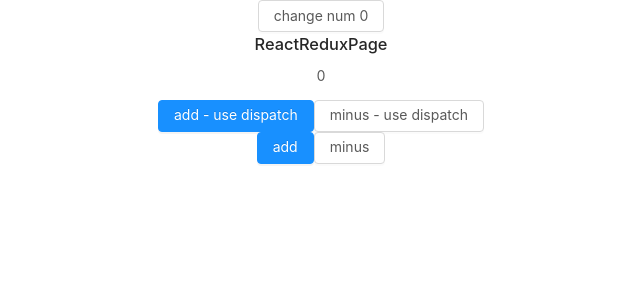
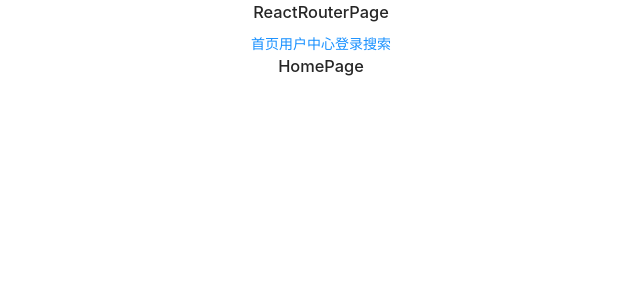
Before and after one commit to luodan2015/react-project, a React (Create React App) app in the folder my-app/: page / in a window 1280 px wide. Shown: the top 300 px of the page, without its empty margins (319-959 px from the left). Built offline with nearby package versions, Linux system fonts and the light colour scheme.

Commit message:
feat: react-routerx

```diff
--- a/my-app/package.json
+++ b/my-app/package.json
@@ -13,6 +13,7 @@
     "react-app-rewired": "^2.1.8",
     "react-dom": "^17.0.1",
     "react-redux": "^7.2.2",
+    "react-router-dom": "^5.2.0",
     "react-scripts": "4.0.1",
     "redux": "^4.0.5",
     "redux-logger": "^3.0.6",
--- a/my-app/src/App.js
+++ b/my-app/src/App.js
@@ -1,18 +1,20 @@
-import React, { useState } from "react";
-import { Button } from "antd";
+import React from "react";
+// import React, { useState } from "react";
+// import { Button } from "antd";
 // import MyFormPage from './pages/MyFormPage';
 // import DialogPage from './pages/DialogPage';
 // import ContextPage from './pages/ContextPage';
 // import ContextTypePage from './pages/ContextTypePage';
 // import ConsumerPage from './pages/ConsumerPage';
 // import ReduxPage from './pages/ReduxPage';
-import ReactReduxPage from "./pages/ReactReduxPage";
+// import ReactReduxPage from "./pages/ReactReduxPage";
+import ReactRouterPage from "./pages/ReactRouterPage";
+// import RouteChildren from "./pages/RouteChildren";
 
 import "./App.css";
 
-
 function App() {
-  const [num, setNum] = useState(0);
+  // const [num, setNum] = useState(0);
   return (
     <div className="App">
       {/* 表单组件 */}
@@ -26,8 +28,12 @@ function App() {
       {/* Redux学习 */}
       {/* <ReduxPage /> */}
       {/* react-redux */}
-      <Button onClick={() => setNum(num + 1)}>change num { num }</Button>
-      <ReactReduxPage num={num} />
+      {/* <Button onClick={() => setNum(num + 1)}>change num { num }</Button> */}
+      {/* <ReactReduxPage num={num} /> */}
+      {/* react-router */}
+      <ReactRouterPage />
+      {/* route-children */}
+      {/* <RouteChildren /> */}
     </div>
   );
 }
--- a/my-app/src/index.js
+++ b/my-app/src/index.js
@@ -7,6 +7,7 @@ import reportWebVitals from './reportWebVitals';
 import { Provider } from './utils/reactRedux';
 import store from './store/index-redux';
 
+// 把store放在最顶层
 // 把Provider放在根组件外层，使子组件都能获得store
 ReactDOM.render(
   <React.StrictMode>
--- /dev/null
+++ b/my-app/src/pages/HomePage.js
@@ -0,0 +1,11 @@
+import React, { Component } from 'react'
+
+export default class HomePage extends Component {
+  render() {
+    return (
+      <div>
+        <h3>HomePage</h3>
+      </div>
+    )
+  }
+}
--- /dev/null
+++ b/my-app/src/pages/LoginPage.js
@@ -0,0 +1,17 @@
+import React, { Component } from 'react';
+import { Redirect } from 'react-router-dom';
+
+export default class LoginPage extends Component {
+  render() {
+    const { isLogin, location } = this.props;
+    const { redirect = '/' } = location.state || {};
+    if (isLogin) {
+      return <Redirect to={redirect} />;
+    }
+    return (
+      <div>
+        <h3>LoginPage</h3>
+      </div>
+    );
+  }
+}
--- /dev/null
+++ b/my-app/src/pages/PrivateRoute.js
@@ -0,0 +1,12 @@
+import React, { Component } from 'react';
+import { Route, Redirect } from 'react-router-dom';
+
+export default class PrivateRoute extends Component {
+  render() {
+    const { isLogin, path, component } = this.props;
+    if (isLogin) {
+      return <Route path={path} component={component} />;
+    }
+    return <Redirect to={{ pathname: '/login', state: { redirect: path }}} />
+  }
+}
--- /dev/null
+++ b/my-app/src/pages/ReactRouterPage.js
@@ -0,0 +1,51 @@
+import React, { Component } from 'react';
+import { BrowserRouter as Router, Route, Link, Switch } from 'react-router-dom';
+import HomePage from './HomePage';
+import LoginPage from './LoginPage';
+import PrivateRoute from './PrivateRoute';
+import UserPage from './UserPage';
+
+export default class ReactRouterPage extends Component {
+  render() {
+    return (
+      <div>
+        <h3>ReactRouterPage</h3>
+
+        <Router>
+          <Link to="/">首页</Link>
+          <Link to="/user">用户中心</Link>
+          <Link to="/login">登录</Link>
+          <Link to="/search/123">搜索</Link>
+          {/* Route一定要包裹在Router之内，因为Route要使用history location，这些来自Router */}
+          {/* path值如果不写，则一直匹配 */}
+          {/* exact精准匹配 */}
+          <Switch>
+            <Route exact path="/" component={HomePage} />
+            {/* <Route path="/user" component={UserPage} /> */}
+            <PrivateRoute path="/user" component={UserPage} />
+            <Route path="/login" component={LoginPage} />
+            <Route path="/search/:id" component={SearchComponent} />
+            <Route render={() => <div>404</div>} />
+          </Switch>
+        </Router>
+      </div>
+    );
+  }
+}
+
+function DetailComponent(props) {
+  console.log('DetailComponent ', props);
+  return <div>DetailComponent</div>;
+}
+
+function SearchComponent(props) {
+  console.log('SearchComponent ', props);
+  const { id } = props.match.params;
+  return (
+    <div>
+      <p>SearchComponent - {id}</p>
+      <Link to={'/search/' + id + '/detail'}>详情</Link>
+      <Route path="/search/:id/detail" component={DetailComponent} />
+    </div>
+  );
+}
--- /dev/null
+++ b/my-app/src/pages/RouteChildren.js
@@ -0,0 +1,33 @@
+import React, { Component } from 'react';
+import { BrowserRouter as Router, Route, Link } from 'react-router-dom';
+
+function ListItemLink({ to, name, ...rest }) {
+  return (
+    <Route
+      path={to}
+      children={({ match }) => (
+        <li>
+          <Link to={to} {...rest}>
+            {name} {match ? 'active' : ''}
+          </Link>
+        </li>
+      )}
+    />
+  );
+}
+
+export default class RouteChildren extends Component {
+  render() {
+    return (
+      <div>
+        <h3>RouteChildren</h3>
+        <Router>
+          <ul>
+            <ListItemLink to="/somewhere" name="链接1" />
+            <ListItemLink to="/somewhere-else" name="链接2" />
+          </ul>
+        </Router>
+      </div>
+    );
+  }
+}
--- /dev/null
+++ b/my-app/src/pages/UserPage.js
@@ -0,0 +1,11 @@
+import React, { Component } from 'react'
+
+export default class UserPage extends Component {
+  render() {
+    return (
+      <div>
+        <h3>UserPage</h3>
+      </div>
+    )
+  }
+}
```
Also changed, not shown: 2 other files (tests, documents, lock files or other folders).
